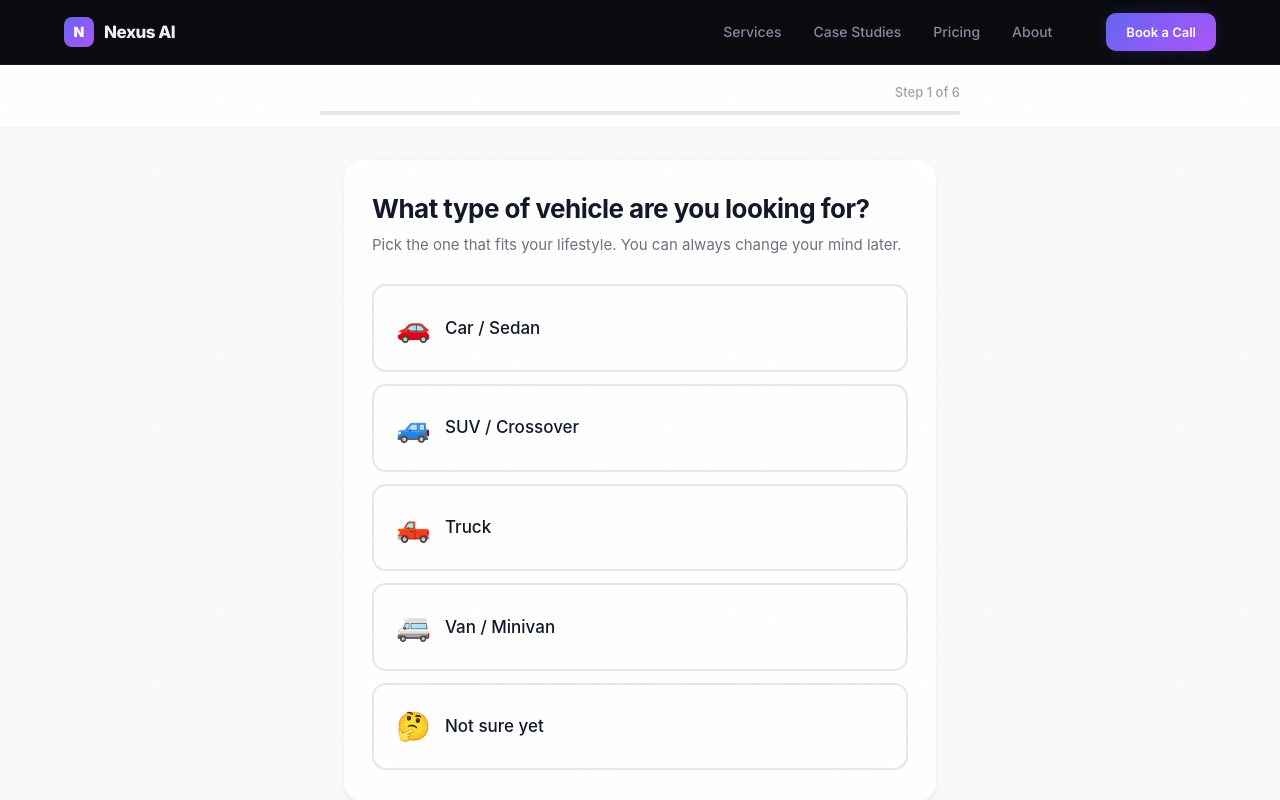
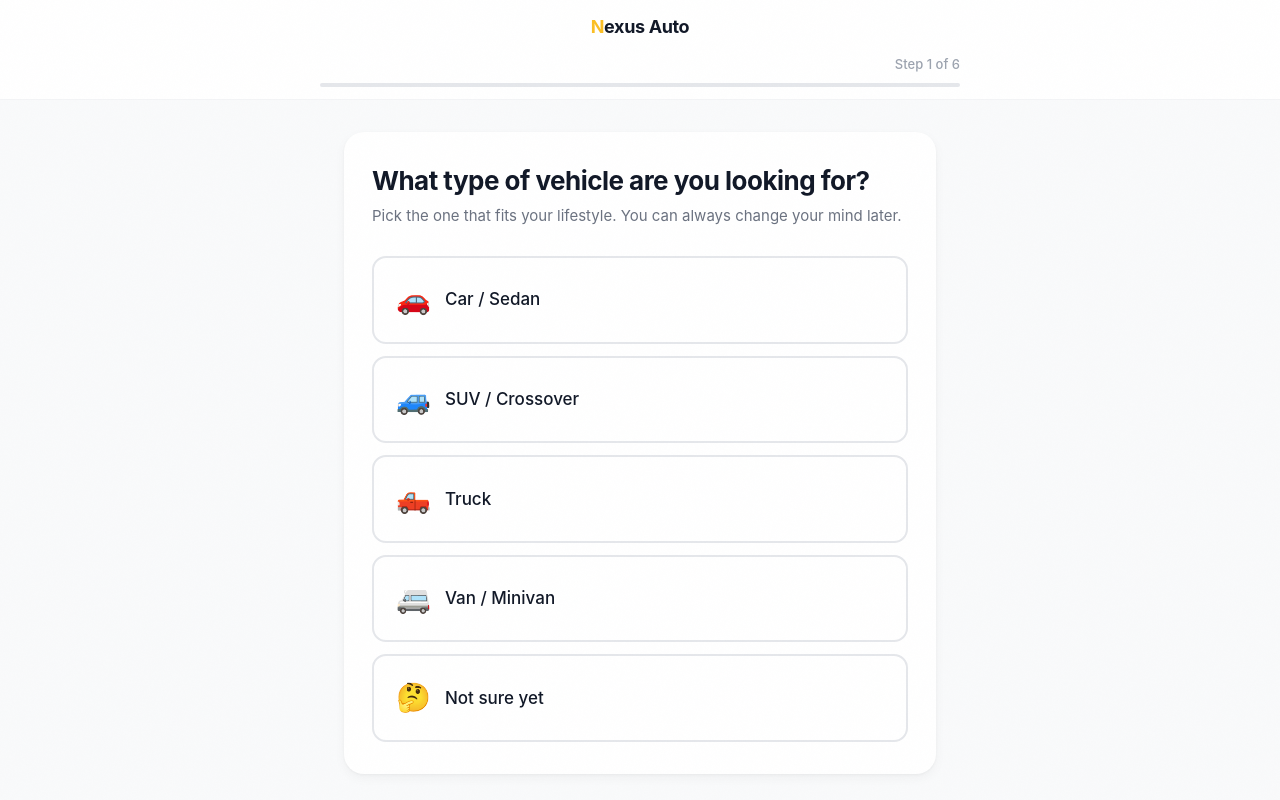
Before and after one commit to neeks22/nexus, a Next.js app in the folder apps/website/: page /apply/dealerships in a window 1280 px wide. Shown: the top 800 px of the page. Built offline with nearby package versions, Linux system fonts and the light colour scheme.

Commit message:
fix: rebrand to Nexus Auto, hide navbar/footer on funnel page

```diff
--- /dev/null
+++ b/apps/website/src/app/apply/dealerships/layout.tsx
@@ -0,0 +1,18 @@
+import type { Metadata } from 'next';
+
+export const metadata: Metadata = {
+  title: 'Get Pre-Qualified | Nexus Auto',
+  description: 'Get pre-qualified for vehicle financing in 2 minutes. All credit situations welcome. 94% approval rate.',
+  robots: 'index, follow',
+};
+
+export default function ApplyLayout({ children }: { children: React.ReactNode }) {
+  return (
+    <>
+      <style>{`
+        header, footer, nav { display: none !important; }
+      `}</style>
+      {children}
+    </>
+  );
+}
--- a/apps/website/src/app/apply/dealerships/page.tsx
+++ b/apps/website/src/app/apply/dealerships/page.tsx
@@ -936,12 +936,18 @@ export default function DealershipFunnelPage() {
           backgroundColor: 'rgba(255,255,255,0.95)',
           backdropFilter: 'blur(8px)',
           borderBottom: '1px solid #F3F4F6',
-          padding: '16px 24px 12px',
+          padding: '12px 24px 12px',
         }}>
           <div style={{
             maxWidth: 640,
             margin: '0 auto',
           }}>
+            {/* Nexus Auto Branding */}
+            <div style={{ display: 'flex', justifyContent: 'center', marginBottom: 10 }}>
+              <span style={{ fontSize: 18, fontWeight: 700, color: '#111827', letterSpacing: '-0.02em' }}>
+                <span style={{ color: '#FBBF24' }}>N</span>exus Auto
+              </span>
+            </div>
             <div style={{
               display: 'flex',
               justifyContent: 'space-between',
```
